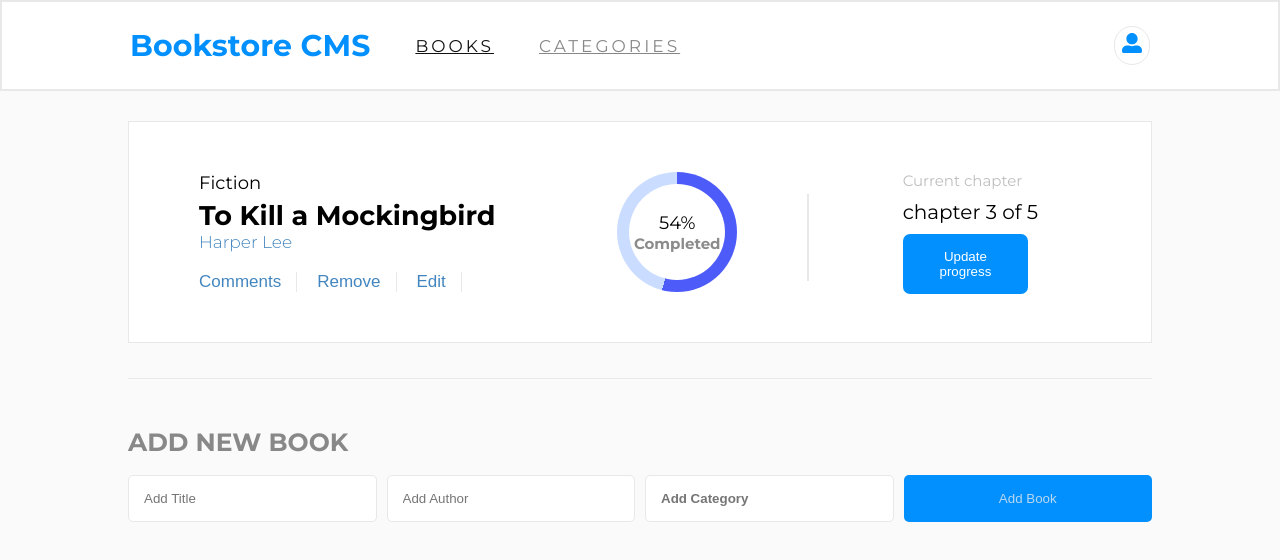
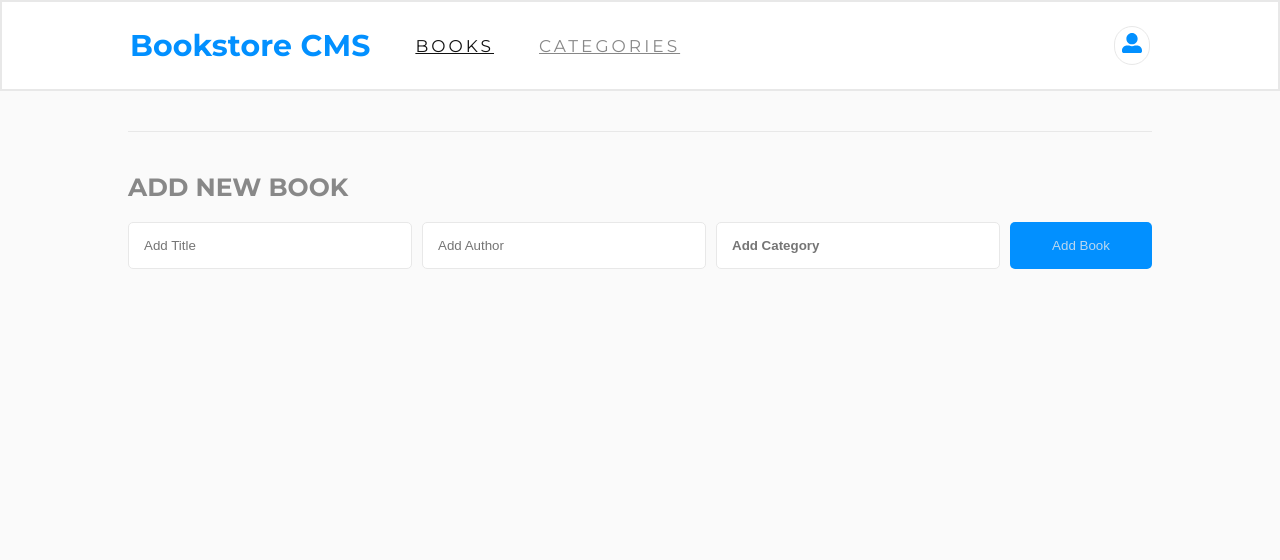
Before and after one commit to ibtisam-adil/bookstore, a React (Create React App) app: page / in a window 1280 px wide. Shown: the top 560 px of the page. Built offline with nearby package versions, Linux system fonts and the light colour scheme.

Commit message:
Created dynamic page

```diff
--- a/package.json
+++ b/package.json
@@ -6,6 +6,7 @@
     "@testing-library/jest-dom": "^5.17.0",
     "@testing-library/react": "^13.4.0",
     "@testing-library/user-event": "^13.5.0",
+    "prop-types": "^15.8.1",
     "react": "^18.2.0",
     "react-dom": "^18.2.0",
     "react-icons": "^5.0.1",
--- a/src/App.css
+++ b/src/App.css
@@ -11,3 +11,8 @@ body {
   font-family: 'Montserrat', sans-serif;
   background-color: #fafafa;
 }
+
+.seperator-line {
+  border-bottom: 1px solid #e8e8e8;
+  margin: 4rem 10%;
+}
--- a/src/App.js
+++ b/src/App.js
@@ -1,17 +1,38 @@
-import React from 'react';
+import React, { useState } from 'react';
 import { BrowserRouter, Route, Routes } from 'react-router-dom';
 import './App.css';
 import Navbar from './components/Navbar/Navbar';
-import Books from './components/books/Books';
+import Books from './components/bookList/Books';
 import Form from './components/form/Form';
 
 function App() {
+  const [books, setBooks] = useState([]);
+  const addBookHandler = (bookData) => {
+    setBooks((prevBooks) => [bookData, ...prevBooks]);
+  };
+
   return (
     <>
       <BrowserRouter>
         <Navbar />
         <Routes>
-          <Route path="/" element={[<Books key="books" />, <Form key="form" />]} />
+          <Route
+            path="/"
+            element={(
+              <>
+                {books.map((book) => (
+                  <Books
+                    key={book.id}
+                    title={book.title}
+                    author={book.author}
+                    category={book.category}
+                  />
+                ))}
+                <div className="seperator-line" />
+                <Form key="form" onAddBook={addBookHandler} />
+              </>
+            )}
+          />
         </Routes>
       </BrowserRouter>
     </>
--- a/src/components/Navbar/navbar.css
+++ b/src/components/Navbar/navbar.css
@@ -6,6 +6,7 @@
   background-color: #fff;
   border: 2px solid #e8e8e8;
   padding: 2.5rem 10%;
+  margin-bottom: 2rem;
 }
 
 .links {
--- a/src/components/books/Books.js
+++ b/src/components/bookList/Books.js
@@ -1,7 +1,8 @@
 import React, { useState, useEffect } from 'react';
 import './books.css';
+import PropTypes from 'prop-types';
 
-const Books = () => {
+const Books = ({ title, author, category }) => {
   const [progressValue, setProgressValue] = useState(0);
   const progressEndValue = 65;
   const speed = 100;
@@ -24,9 +25,9 @@ const Books = () => {
     <section className="book-card">
       <div className="main">
         <div className="book-detail">
-          <p>Fiction</p>
-          <h2 className="book-heading">To Kill a Mockingbird</h2>
-          <p className="book-author">Harper Lee</p>
+          <p className="book-category">{category}</p>
+          <h2 className="book-heading">{title}</h2>
+          <p className="book-author">{author}</p>
           <div className="buttons">
             <button className="btn" type="submit">Comments</button>
             <button className="btn" type="submit">Remove</button>
@@ -60,9 +61,14 @@ const Books = () => {
           <button type="submit" className="update-progress">Update progress</button>
         </div>
       </div>
-      <div className="seperator-line" />
     </section>
   );
 };
 
+Books.propTypes = {
+  title: PropTypes.string.isRequired,
+  author: PropTypes.string.isRequired,
+  category: PropTypes.string.isRequired,
+};
+
 export default Books;
--- a/src/components/books/books.css
+++ b/src/components/bookList/books.css
@@ -1,5 +1,5 @@
 .book-card {
-  padding: 3rem 10%;
+  padding: 4rem 10% 0 10%;
 }
 
 .main {
@@ -7,15 +7,12 @@
   grid-template-columns: 1.8fr 1.5fr 1fr;
   border: 1px solid #e8e8e8;
   background-color: #fff;
-  padding: 1rem 2rem;
-  margin-bottom: 3.5rem;
 }
 
 .book-detail {
   background-color: white;
   font-size: 1.8rem;
-  padding: 4rem 5rem;
-  align-items: center;
+  padding: 3rem 4rem;
 }
 
 .book-author {
@@ -25,8 +22,12 @@
   margin: 0;
 }
 
+.book-category {
+  color: #8b8b8b
+}
+
 .book-heading {
-  margin-top: 5px;
+  margin: 5px 0;
 }
 
 .buttons {
@@ -124,10 +125,7 @@
   border: none;
   border-radius: 7px;
   color: #fff;
-  width: 55%;
+  width: 65%;
+  max-width: 180px;
   padding: 15px 20px;
 }
-
-.seperator-line {
-  border-bottom: 1px solid #e8e8e8;
-}
--- a/src/components/form/Form.js
+++ b/src/components/form/Form.js
@@ -1,15 +1,67 @@
+import { useState } from 'react';
 import './form.css';
+import PropTypes from 'prop-types';
 
-const Form = () => (
-  <form>
+const Form = ({ onAddBook }) => {
+  const [bookTitle, setBookTitle] = useState('');
+  const [bookAuthor, setBookAuthor] = useState('');
+  const [bookCategory, setBookCategory] = useState('');
+
+  const titleChangeHandler = (event) => {
+    setBookTitle(event.target.value);
+  };
+
+  const authorChangeHandler = (event) => {
+    setBookAuthor(event.target.value);
+  };
+
+  const categoryChangeHandler = (event) => {
+    setBookCategory(event.target.value);
+  };
+
+  const submitHandler = (event) => {
+    event.preventDefault();
+    const bookData = {
+      title: bookTitle,
+      author: bookAuthor,
+      category: bookCategory,
+    };
+    onAddBook(bookData);
+  };
+
+  return (
+    <form onSubmit={submitHandler}>
       <h3 className="form-title">ADD NEW BOOK</h3>
       <div className="input-field">
-      <input type="text" className="title" placeholder="Add Title" value="" />
-      <input type="text" className="author" placeholder="Add Author" value="" />
-      <input type="text" className="category" placeholder="Add Category" value="" />
+        <input
+          type="text"
+          className="title"
+          placeholder="Add Title"
+          required
+          onChange={titleChangeHandler}
+        />
+        <input
+          type="text"
+          className="author"
+          placeholder="Add Author"
+          required
+          onChange={authorChangeHandler}
+        />
+        <input
+          type="text"
+          className="category"
+          placeholder="Add Category"
+          required
+          onChange={categoryChangeHandler}
+        />
         <button type="submit" className="submit">Add Book</button>
       </div>
     </form>
   );
+};
+
+Form.propTypes = {
+  onAddBook: PropTypes.func.isRequired,
+};
 
 export default Form;
--- a/src/components/form/form.css
+++ b/src/components/form/form.css
@@ -5,14 +5,14 @@ form {
 .form-title {
   color: #888;
   font-size: 2.5rem;
-  margin: 1.8rem 0;
+  margin-bottom: 2rem;
 }
 
 .input-field {
   grid-gap: 10px;
   display: grid;
   gap: 10px;
-  grid-template-columns: 1fr 1fr 1fr 1fr;
+  grid-template-columns: 2fr 2fr 2fr 1fr;
 }
 
 form input {
```
Also changed, not shown: src/redux/books/booksSlice.js (added), src/redux/categories/categoriesSlice.js (added), src/redux/store.js (added), 1 other file (tests, documents, lock files or other folders). Lines whose indentation alone changed are shown as unchanged.
